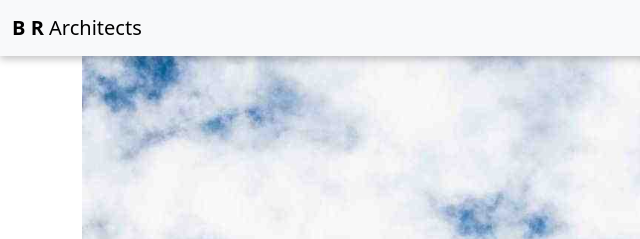
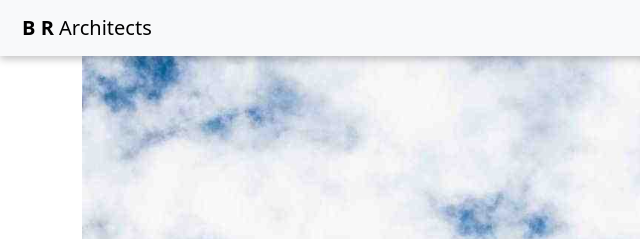
Before and after one commit to M-Munim/SMIT-Task-4-Template, a plain HTML site: page index.html in a window 1280 px wide. Shown: the top 239 px of the page, 0-640 px from the left. Drawn offline with nearby package versions, Linux system fonts and the light colour scheme.

Commit message:
done 0.3

```diff
--- a/index.html
+++ b/index.html
@@ -205,19 +205,7 @@
             <div id="footer" class="container-fluid">
                 <p>Powered by <a href="https://github.com/M-Munim"> Munim 💕</a></p>
             </div>
-
         </main>
-
-
-
-
-
-
-
-
-        <script src="https://cdn.jsdelivr.net/npm/bootstrap@5.3.2/dist/js/bootstrap.bundle.min.js"
-            integrity="sha384-C6RzsynM9kWDrMNeT87bh95OGNyZPhcTNXj1NW7RuBCsyN/o0jlpcV8Qyq46cDfL"
-            crossorigin="anonymous"></script>
 
         <script src="https://cdn.jsdelivr.net/npm/@popperjs/core@2.11.8/dist/umd/popper.min.js"
             integrity="sha384-I7E8VVD/ismYTF4hNIPjVp/Zjvgyol6VFvRkX/vR+Vc4jQkC+hVqc2pM8ODewa9r"
--- a/static/style.css
+++ b/static/style.css
@@ -4,6 +4,25 @@ hr {
 
 nav {
     box-shadow: rgba(0, 0, 0, 0.24) 0px 3px 8px;
+    display: flex;
+    justify-content: space-between;
+    align-items: center;
+    padding: 15px 0px 10px 10px;
+    width: 100%;
+    z-index: 100;
+    background-color: #fff;
+    position: fixed;
+}
+
+.nav-left a {
+    text-decoration: none;
+}
+
+.nav-right,
+a {
+    text-decoration: none;
+    color: #000;
+    padding: 0px 10px;
 }
 
 #hero-sec {
```
